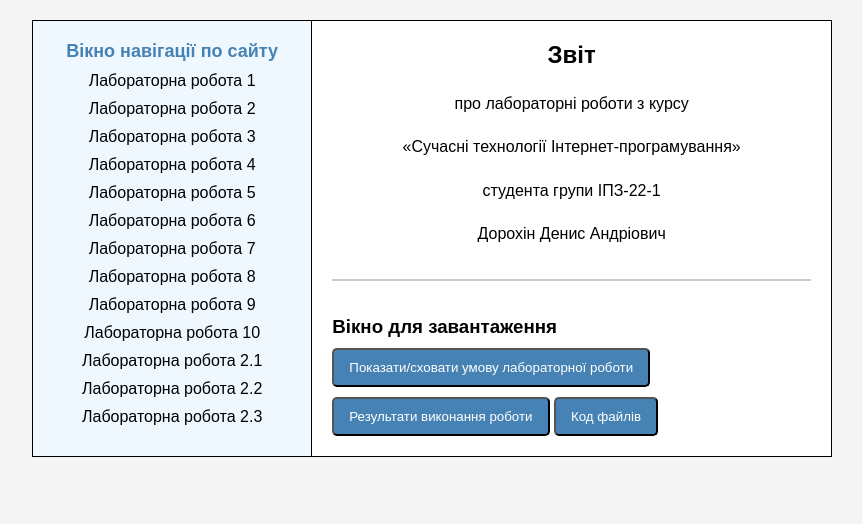
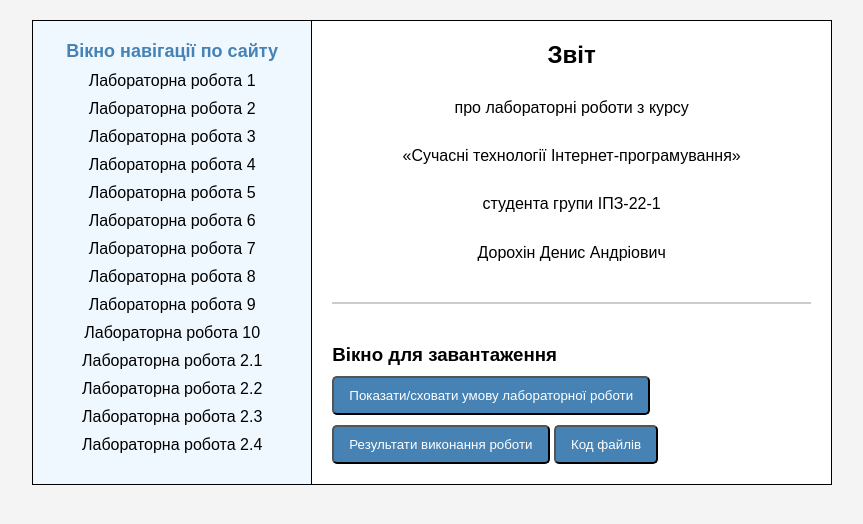
Before and after one commit to Jefferson-man/denis11, a website: page index.html in a window 1280 px wide. Shown: the whole page, without its empty margins (208-1071 px from the left). Drawn offline with Linux system fonts and the light colour scheme.

Commit message:
Update index.html

```diff
--- a/index.html
+++ b/index.html
@@ -25,6 +25,7 @@
                 <li><a href="#" onclick="loadLabContent(11)">Лабораторна робота 2.1</a></li>
                 <li><a href="#" onclick="loadLabContent(12)">Лабораторна робота 2.2</a></li>
                 <li><a href="#" onclick="loadLabContent(13)">Лабораторна робота 2.3</a></li>
+                <li><a href="#" onclick="loadLabContent(14)">Лабораторна робота 2.4</a></li>
             </ul>
         </div>
         <div class="content">
```
